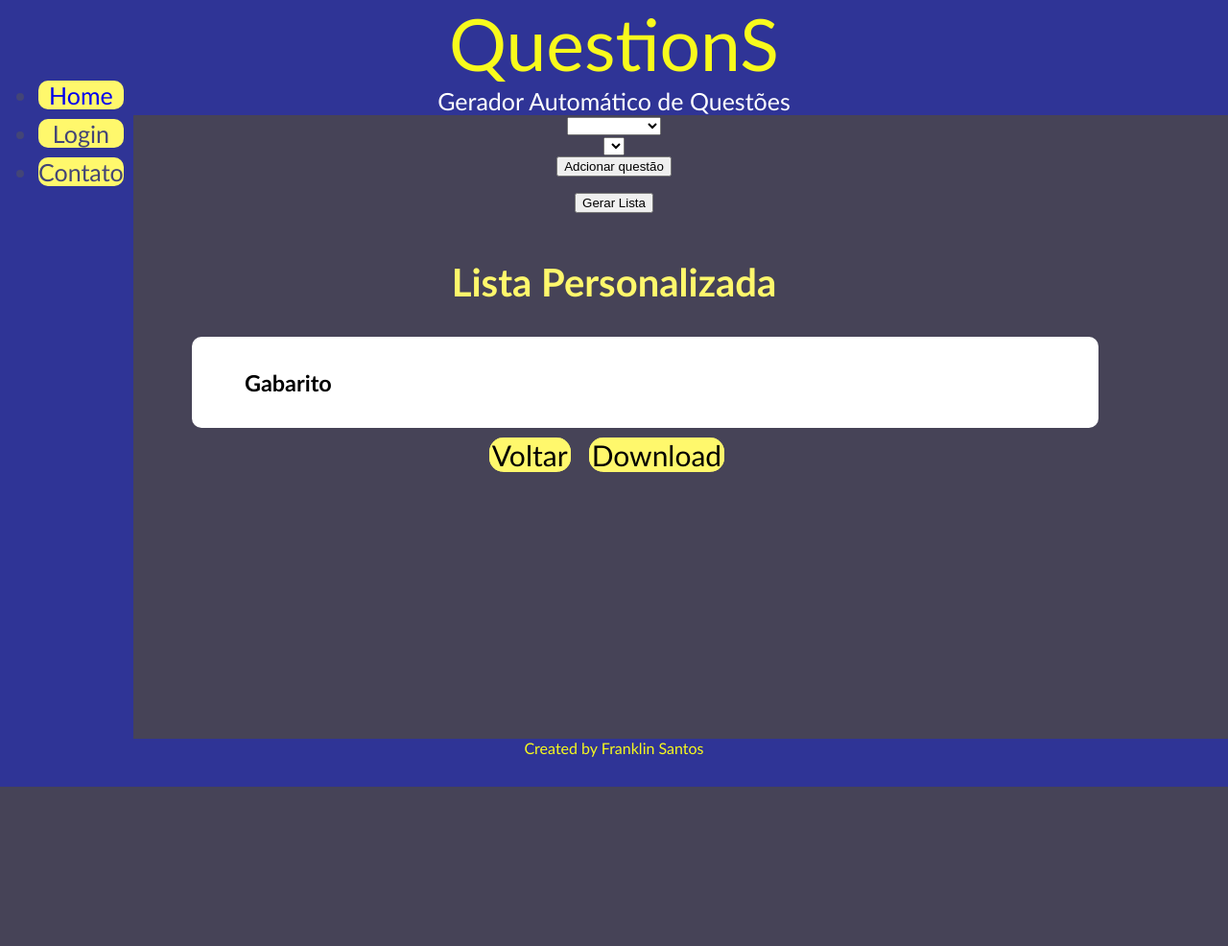
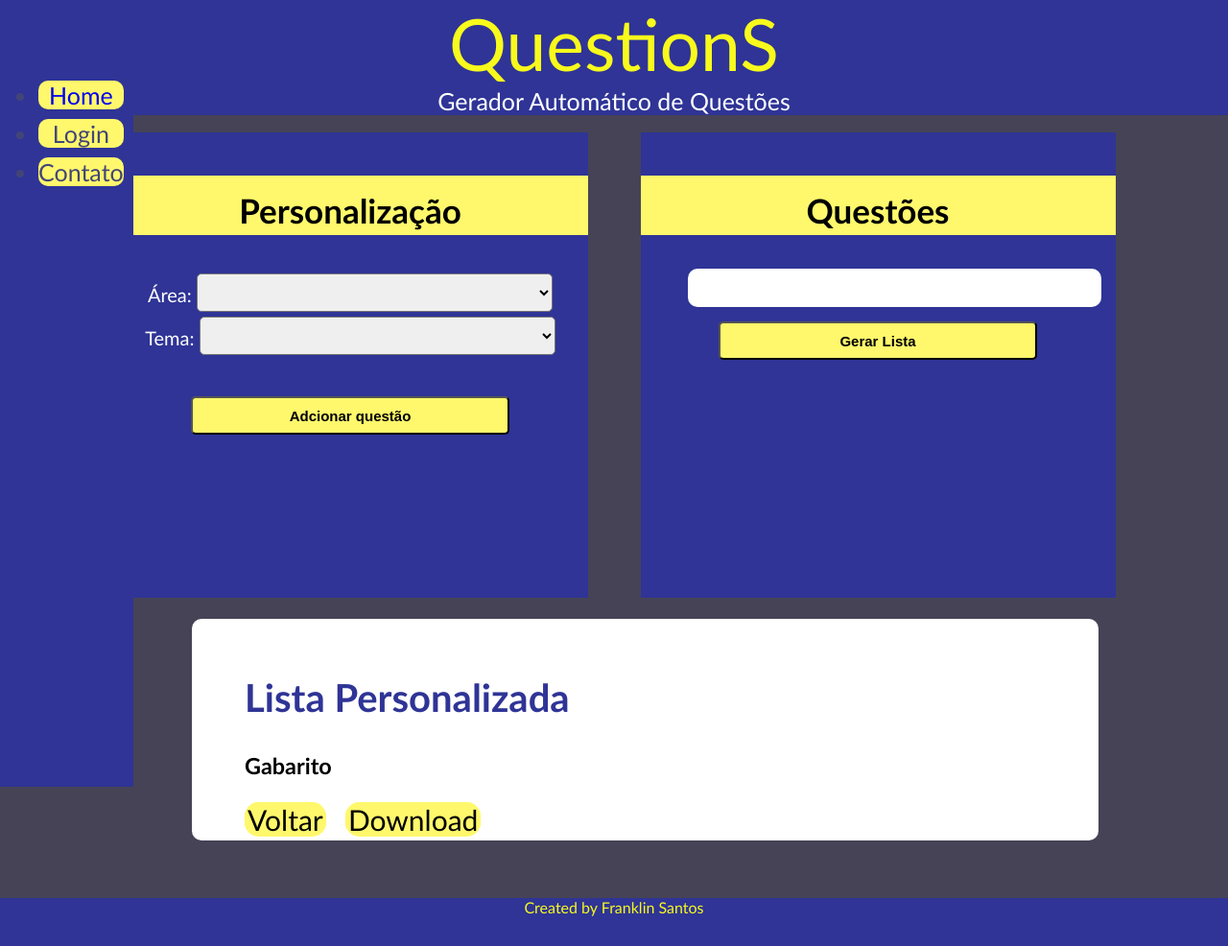
Before and after one commit to FrankYou72/Question-S, a Django app: template questions/templates/custom_list.html in a window 1280 px wide. Shown: the whole page at 96% size. Before the commit the page ends 820 px from the top, so only its background shows below. Run offline with Django 3.2, Linux system fonts and the light colour scheme; the template is opened without the code that fills it: most values are stand-ins (such as "Sample title", 1, 10 or a date in 2020); lists and menus that the app fills with data are empty; parts of the project's set-up code (start-up, migrations or seed data) failed here and were passed over.

Commit message:
custom page updates

```diff
--- a/questions/static/css/base.css
+++ b/questions/static/css/base.css
@@ -83,9 +83,7 @@ header {
 }
 
 div #readme {
-    height: 400px;
-    border: solid;
-    border-color: red;
+    height: 406px;
 
 }
 
@@ -270,3 +268,91 @@ footer {
     font-size: 20px;
     margin-bottom: 10px;
 }
+
+.topSet {
+    display: flex;
+    flex-direction: row;
+    padding-top: 10px;
+    height: 500px;
+    max-height: 500px;
+    margin-bottom: 15px;
+}
+
+.areaBox {
+    width: 45%;
+    background-color: #2f3496;
+    height:95%;
+    min-height: 250px;
+    padding-top:10px;
+    margin-top: 10px;
+    margin:auto;
+}
+
+.areaBox label {
+    font-size: 20px
+}
+
+.topSet button {
+    height: 40px;
+    font-size: 15px;
+    background-color: #fff86c;
+    font-weight: 600;
+    width: 67%;
+    margin-bottom: 10%;
+    padding: 5px;
+    margin-top: 5px;
+    border-radius: 5px;
+}
+
+.customForm {
+    width: 45%;
+    background-color: #2f3496;
+    height:95%;
+    min-height: 250px;
+    padding-top:10px;
+    margin-top: 10px;
+    margin:auto;
+}
+
+.areaBox select {
+    width: 75%;
+    height: 40px;
+    font-size: 25px;
+    padding: 5px;
+    margin-top: 5px;
+    border-radius: 5px;
+}
+
+.areaBox button {
+    height: 40px;
+    font-size: 15px;
+    background-color: #fff86c;
+    font-weight: 600;
+    width: 67%;
+    margin-bottom: 10%;
+    padding: 5px;
+    margin-top: 5px;
+    border-radius: 5px;
+}
+
+.customDisplay {
+    margin-left: 10%;
+    background-color: #ffffff;
+    padding: 10px;
+    padding-left: 5%;
+    text-align: left;
+    min-width: 100px;
+    max-height:60%;
+    width: 80%;
+    border-radius: 10px;
+    font-size: 20px;
+    margin-bottom: 10px;
+    overflow-y: scroll;
+}
+
+.listTitle {
+    font-size: 40px;
+    padding-top: 15px;
+    color: #2f3496;
+    height: 10%;
+}
--- /dev/null
+++ b/questions/static/css/slide.css
@@ -0,0 +1,115 @@
+
+
+/* Slideshow container */
+.slideshow-container {
+    max-width: 100%;
+    position: relative;
+    margin: auto;
+}
+
+/* Hide the images by default */
+.mySlides {
+    display: none;
+}
+
+
+/* Next & previous buttons */
+.prev, .next {
+    cursor: pointer;
+    position: absolute;
+    top: 50%;
+    left:0;
+    width: auto;
+    margin-top: -22px;
+    padding: 16px;
+    color: white;
+    font-weight: bold;
+    font-size: 18px;
+    transition: 0.6s ease;
+    border-radius: 0 3px 3px 0;
+    user-select: none;
+}
+
+/* Position the "next button" to the right */
+.next {
+    left: 96%;
+    right: 0;
+    border-radius: 3px 0 0 3px;
+}
+
+    /* On hover, add a black background color with a little bit see-through */
+    .prev:hover, .next:hover {
+        background-color: rgba(0,0,0,0.8);
+    }
+
+/* Caption text */
+.text {
+    color: #f2f2f2;
+    font-size: 40px;
+    padding: 8px 12px;
+    position: absolute;
+    left:3%;
+    top:15%;
+    width: 35%;
+    text-align: left;
+    background-color: rgba(0,0,0,0.75)
+}
+
+/* Number text (1/3 etc) */
+.numbertext {
+    color: #f2f2f2;
+    font-size: 12px;
+    padding: 8px 12px;
+    position: absolute;
+    top: 0;
+}
+
+/* The dots/bullets/indicators */
+.dot {
+    cursor: pointer;
+    height: 15px;
+    width: 15px;
+    margin: 0 2px;
+    background-color: #bbb;
+    border-radius: 50%;
+    display: inline-block;
+    transition: background-color 0.6s ease;
+}
+
+    .active, .dot:hover {
+        background-color: #717171;
+    }
+
+/* Fading animation */
+.fade {
+    -webkit-animation-name: fade;
+    -webkit-animation-duration: 1.5s;
+    animation-name: fade;
+    animation-duration: 1.5s;
+}
+
+@-webkit-keyframes fade {
+    from {
+        opacity: .4
+    }
+
+    to {
+        opacity: 1
+    }
+}
+
+@keyframes fade {
+    from {
+        opacity: .4
+    }
+
+    to {
+        opacity: 1
+    }
+}
+
+
+.slideImage {
+    width: 100%;
+    height: auto;
+}
--- a/questions/static/js/base.js
+++ b/questions/static/js/base.js
@@ -49,6 +49,7 @@ async function updateThemes() {
 function makeList(){
 
     const customOl = document.getElementById('customOl')
+    const customDisplay = document.getElementsByClassName('customDisplay')
     const theme = document.getElementById('themeSelect').value
     const area = document.getElementById('areaSelect').value
 
@@ -60,6 +61,8 @@ function makeList(){
         "area": decodeURI(area),
         "theme": decodeURI(theme)
     })
+
+    customDisplay.style.display = "block"
 
 }
 
--- /dev/null
+++ b/questions/static/js/slide.js
@@ -0,0 +1,28 @@
+var slideIndex = 1;
+showSlides(slideIndex);
+
+// Next/previous controls
+function plusSlides(n) {
+    showSlides(slideIndex += n);
+}
+
+// Thumbnail image controls
+function currentSlide(n) {
+    showSlides(slideIndex = n);
+}
+
+function showSlides(n) {
+    var i;
+    var slides = document.getElementsByClassName("mySlides");
+    var dots = document.getElementsByClassName("dot");
+    if (n > slides.length) { slideIndex = 1 }
+    if (n < 1) { slideIndex = slides.length }
+    for (i = 0; i < slides.length; i++) {
+        slides[i].style.display = "none";
+    }
+    for (i = 0; i < dots.length; i++) {
+        dots[i].className = dots[i].className.replace(" active", "");
+    }
+    slides[slideIndex - 1].style.display = "block";
+    dots[slideIndex - 1].className += " active";
+}
--- a/questions/templates/base.html
+++ b/questions/templates/base.html
@@ -6,10 +6,12 @@
     <meta http-equiv="X-UA-Compatible" content="IE=edge">
     <meta name="viewport" content="width=device-width, initial-scale=1.0">
     <title>{% block title %} {% endblock title%}</title>
-    <link rel="stylesheet" type="text/css" href="{% static 'css/base.css' %}"/>
+    <link rel="stylesheet" type="text/css" href="{% static 'css/base.css' %}" />
+    <link rel="stylesheet" type="text/css" href="{% static 'css/slide.css' %}" />
     <script src="{% static 'js/base.js' %}"></script>
+    <script src="{% static 'js/slide.js' %}"></script>
 </head>
-<body>
+<body onload="currentSlide(1)">
     <header>
         <div class='bigHeader'>
             QuestionS
--- a/questions/templates/custom_list.html
+++ b/questions/templates/custom_list.html
@@ -3,7 +3,10 @@
 {% block title %}Lista personalizada{% endblock title %}
 
 {% block content %}
+<div class='topSet'>
 <div class='areaBox'>
+    <h3 class='subTitle'>Personalização</h3>
+    <label for="areaSelect">Área: </label>
     <select id="areaSelect" onchange="updateThemes()">
         <option></option>
         {% for area in obj_list %}
@@ -11,32 +14,35 @@
             {{area.area}}
         </option>
         {% endfor %}
-    </select>
-</div>
-
-<div class="themeBox">
+    </select><br>
+    <label for="themeSelect">Tema: </label>
     <select id="themeSelect">
         <option></option>
-    </select>
+    </select><br>
+    <br><br>
+
+    <button class='button' type="button" onclick="makeList()">Adcionar questão</button>
 </div>
-<button class='button' type="button" onclick="makeList()">Adcionar questão</button>
 <div class=customForm>
+    <h3 class='subTitle'>Questões</h3>
     <div class='customDisplay'>
         <ol id='customOl'>
         </ol>
     </div>
-    <input class='submit' type="submit" value="Gerar Lista" onclick="sendList()">
+    <button class='button' type="button" onclick="sendList()">Gerar Lista</button>
 </div>
-<h2 class='title'>Lista Personalizada </h2>
+</div>
 <div class="list">
+    <h2 class='listTitle'>Lista Personalizada </h2>
     <ol id="customQuestions">
     </ol>
     <h3>Gabarito</h3>
     <ol id="customAnswers">
     </ol>
-</div>
-<div class="buttons">
-    <a class="back" href={% url 'custom' %}>Voltar</a>
-    <a class="download">Download</a>
+
+    <div class="buttons">
+        <a class="back" href={% url 'custom' %}>Voltar</a>
+        <a class="download">Download</a>
+    </div>
 </div>
 {% endblock content %}
```
Also changed, not shown: questions/static/image/slide-homework.jpg (added), questions/static/image/slide-quiz.jpg (added), questions/static/image/slide-teacher.jpg (added), questions/static/image/slide-tech.jpg (added).
